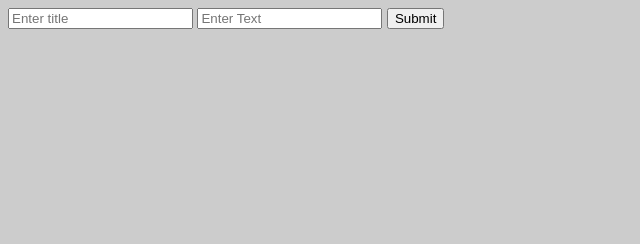
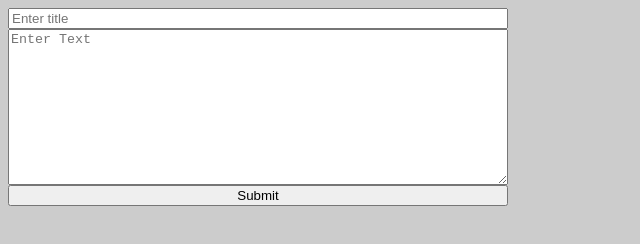
Before and after one commit to garybm/journal, a website built with webpack: page src/index.html in a window 1280 px wide. Shown: the whole page, without its empty margins (0-640 px from the left). Built offline with nearby package versions, Linux system fonts and the light colour scheme.

Commit message:
add textarea input

```diff
--- a/src/index.html
+++ b/src/index.html
@@ -5,7 +5,7 @@
   <body>
     <form id="journal" class="" action="index.html" method="post">
       <input id="title" type="text" name="title" placeholder="Enter title">
-      <input id="body" type="text" name="body" placeholder="Enter Text">
+      <textarea id="body" type="text" name="body" placeholder="Enter Text" rows="10" columns="100"></textarea>
       <button type="submit" name="button">Submit</button>
     </form>
     <div class="output">
--- a/src/index.js
+++ b/src/index.js
@@ -17,7 +17,7 @@ Entry.prototype.count = function() {
 // Return the number of vowels in the Entry
 
 function vowCount(arr) {
-  var vowList = ["a","e","i","o","u"];
+  var vowList = ["a","e","i","o","u","A","E","I","O","U"];
   var vows = 0;
   for (var i = 0; i < arr.length; i++) {
     if (vowList.includes(arr[i])) {
--- a/src/sass/styles.scss
+++ b/src/sass/styles.scss
@@ -5,4 +5,12 @@ body {
   font: 100% $font-stack;
   color: $primary-font-color;
   background-color: rgba(0,0,0,0.2);
+  max-width: 500px;
+
 }
+
+#journal {
+  display: flex;
+  flex-direction: column;
+
+}
```
